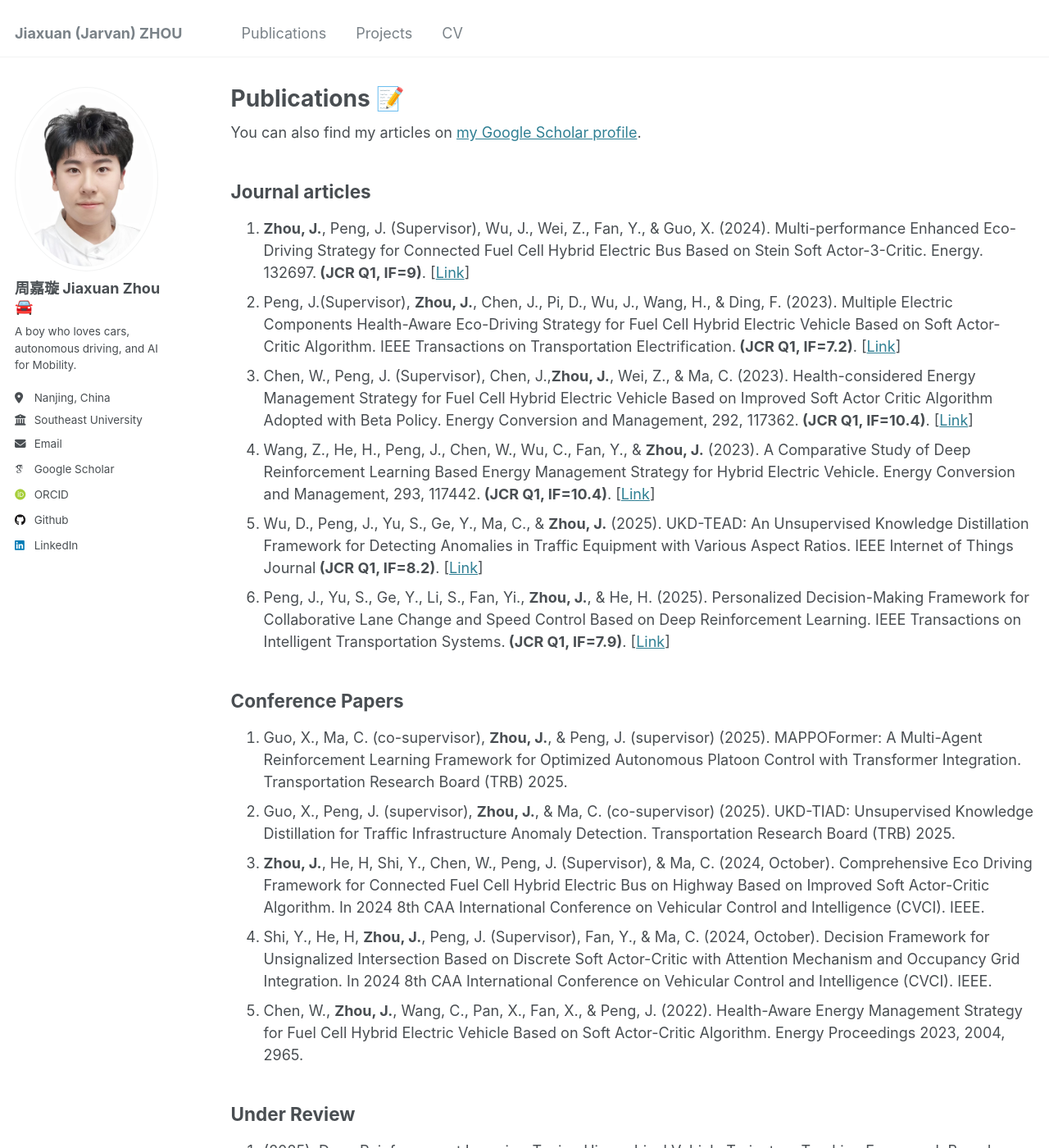
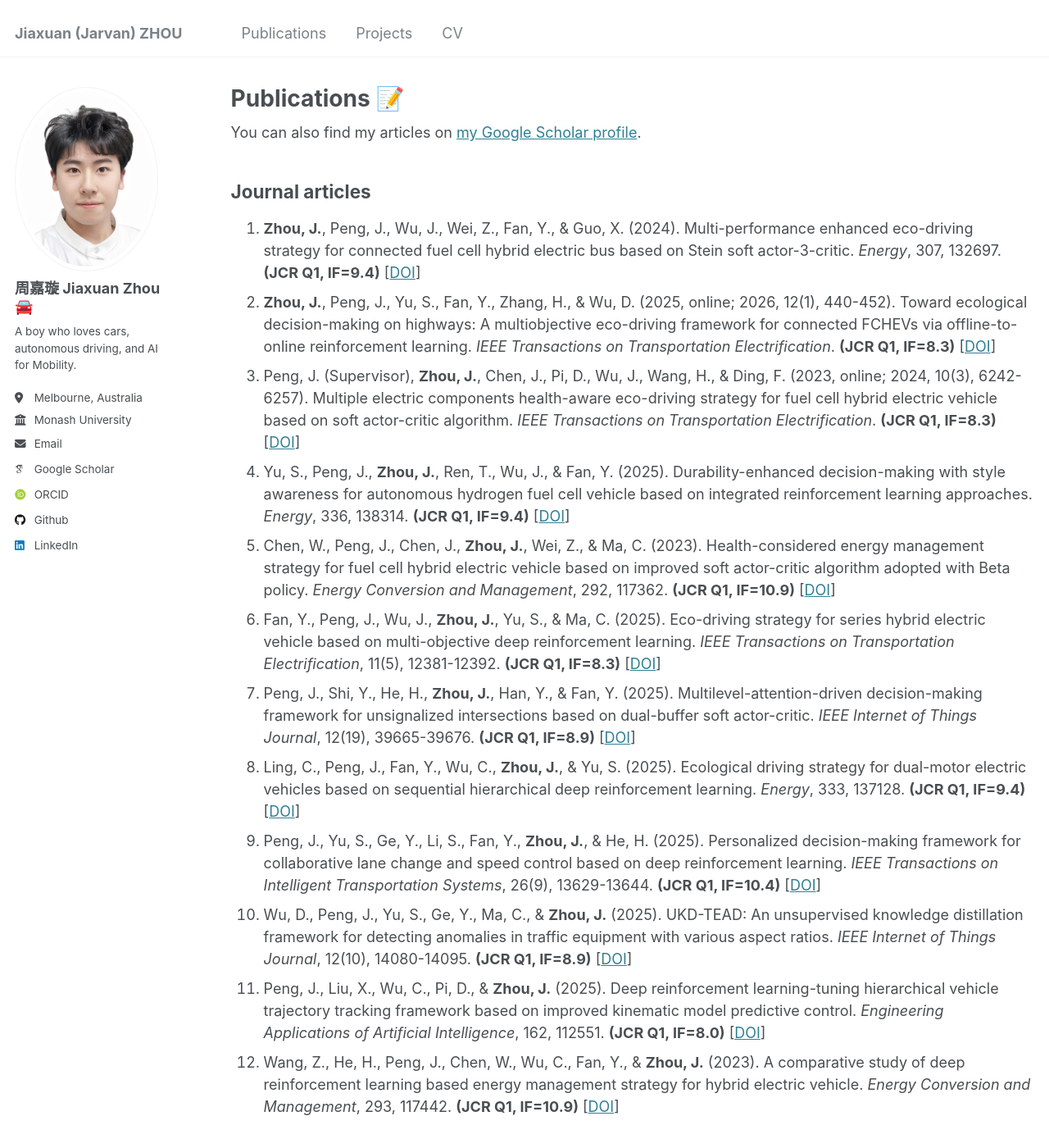
Before and after one commit to jarvanzhouz/jarvanzhouz.github.io, a Jekyll site: the page built from _pages/publications.html, in a window 1280 px wide and 1400 px high. Shown: the whole window at 82% size. Built offline with Jekyll 4.4.1, drawn with Linux system fonts in a browser that asks for light colours; some web fonts are replaced; some of the changed text lies outside the part shown.

Commit message:
Update profile, honors, and publication records

```diff
--- a/_config.yml
+++ b/_config.yml
@@ -25,8 +25,8 @@ author:
   name             : "周嘉璇 Jiaxuan Zhou &#128664;"
   pronouns         : # example: "she/her"
   bio              : "A boy who loves cars, autonomous driving, and AI for Mobility."
-  location         : "Nanjing, China"
-  employer         : "Southeast University"
+  location         : "Melbourne, Australia"
+  employer         : "Monash University"
   uri              : # URL
   email            : "jxzhou@seu.edu.cn"
 
--- a/_pages/publications.html
+++ b/_pages/publications.html
@@ -10,76 +10,35 @@ author_profile: true
 {% endif %}
 
 {% include base_path %}
-<p align = "justify">
+
 <h2>Journal articles</h2>
 <ol>
-<li><strong>Zhou, J.</strong>, Peng, J. (Supervisor), Wu, J., Wei, Z., Fan, Y., & Guo, X. (2024). Multi-performance Enhanced Eco-Driving Strategy for Connected Fuel Cell Hybrid Electric Bus Based on Stein Soft Actor-3-Critic. Energy. 132697.<strong> (JCR Q1, IF=9)</strong>. [<a href="https://doi.org/10.1016/j.energy.2024.132697
+<li><strong>Zhou, J.</strong>, Peng, J., Wu, J., Wei, Z., Fan, Y., &amp; Guo, X. (2024). Multi-performance enhanced eco-driving strategy for connected fuel cell hybrid electric bus based on Stein soft actor-3-critic. <em>Energy</em>, 307, 132697. <strong>(JCR Q1, IF=9.4)</strong> [<a href="https://doi.org/10.1016/j.energy.2024.132697" target="_blank" rel="noopener noreferrer">DOI</a>]</li>
+<li><strong>Zhou, J.</strong>, Peng, J., Yu, S., Fan, Y., Zhang, H., &amp; Wu, D. (2025, online; 2026, 12(1), 440-452). Toward ecological decision-making on highways: A multiobjective eco-driving framework for connected FCHEVs via offline-to-online reinforcement learning. <em>IEEE Transactions on Transportation Electrification</em>. <strong>(JCR Q1, IF=8.3)</strong> [<a href="https://doi.org/10.1109/TTE.2025.3615972" target="_blank" rel="noopener noreferrer">DOI</a>]</li>
+<li>Peng, J. (Supervisor), <strong>Zhou, J.</strong>, Chen, J., Pi, D., Wu, J., Wang, H., &amp; Ding, F. (2023, online; 2024, 10(3), 6242-6257). Multiple electric components health-aware eco-driving strategy for fuel cell hybrid electric vehicle based on soft actor-critic algorithm. <em>IEEE Transactions on Transportation Electrification</em>. <strong>(JCR Q1, IF=8.3)</strong> [<a href="https://doi.org/10.1109/TTE.2023.3339490" target="_blank" rel="noopener noreferrer">DOI</a>]</li>
+<li>Yu, S., Peng, J., <strong>Zhou, J.</strong>, Ren, T., Wu, J., &amp; Fan, Y. (2025). Durability-enhanced decision-making with style awareness for autonomous hydrogen fuel cell vehicle based on integrated reinforcement learning approaches. <em>Energy</em>, 336, 138314. <strong>(JCR Q1, IF=9.4)</strong> [<a href="https://doi.org/10.1016/j.energy.2025.138314" target="_blank" rel="noopener noreferrer">DOI</a>]</li>
+<li>Chen, W., Peng, J., Chen, J., <strong>Zhou, J.</strong>, Wei, Z., &amp; Ma, C. (2023). Health-considered energy management strategy for fuel cell hybrid electric vehicle based on improved soft actor-critic algorithm adopted with Beta policy. <em>Energy Conversion and Management</em>, 292, 117362. <strong>(JCR Q1, IF=10.9)</strong> [<a href="https://doi.org/10.1016/j.enconman.2023.117362" target="_blank" rel="noopener noreferrer">DOI</a>]</li>
+<li>Fan, Y., Peng, J., Wu, J., <strong>Zhou, J.</strong>, Yu, S., &amp; Ma, C. (2025). Eco-driving strategy for series hybrid electric vehicle based on multi-objective deep reinforcement learning. <em>IEEE Transactions on Transportation Electrification</em>, 11(5), 12381-12392. <strong>(JCR Q1, IF=8.3)</strong> [<a href="https://doi.org/10.1109/TTE.2025.3589715" target="_blank" rel="noopener noreferrer">DOI</a>]</li>
+<li>Peng, J., Shi, Y., He, H., <strong>Zhou, J.</strong>, Han, Y., &amp; Fan, Y. (2025). Multilevel-attention-driven decision-making framework for unsignalized intersections based on dual-buffer soft actor-critic. <em>IEEE Internet of Things Journal</em>, 12(19), 39665-39676. <strong>(JCR Q1, IF=8.9)</strong> [<a href="https://doi.org/10.1109/JIOT.2025.3585919" target="_blank" rel="noopener noreferrer">DOI</a>]</li>
+<li>Ling, C., Peng, J., Fan, Y., Wu, C., <strong>Zhou, J.</strong>, &amp; Yu, S. (2025). Ecological driving strategy for dual-motor electric vehicles based on sequential hierarchical deep reinforcement learning. <em>Energy</em>, 333, 137128. <strong>(JCR Q1, IF=9.4)</strong> [<a href="https://doi.org/10.1016/j.energy.2025.137128" target="_blank" rel="noopener noreferrer">DOI</a>]</li>
+<li>Peng, J., Yu, S., Ge, Y., Li, S., Fan, Y., <strong>Zhou, J.</strong>, &amp; He, H. (2025). Personalized decision-making framework for collaborative lane change and speed control based on deep reinforcement learning. <em>IEEE Transactions on Intelligent Transportation Systems</em>, 26(9), 13629-13644. <strong>(JCR Q1, IF=10.4)</strong> [<a href="https://doi.org/10.1109/TITS.2025.3569592" target="_blank" rel="noopener noreferrer">DOI</a>]</li>
+<li>Wu, D., Peng, J., Yu, S., Ge, Y., Ma, C., &amp; <strong>Zhou, J.</strong> (2025). UKD-TEAD: An unsupervised knowledge distillation framework for detecting anomalies in traffic equipment with various aspect ratios. <em>IEEE Internet of Things Journal</em>, 12(10), 14080-14095. <strong>(JCR Q1, IF=8.9)</strong> [<a href="https://doi.org/10.1109/JIOT.2024.3524788" target="_blank" rel="noopener noreferrer">DOI</a>]</li>
+<li>Peng, J., Liu, X., Wu, C., Pi, D., &amp; <strong>Zhou, J.</strong> (2025). Deep reinforcement learning-tuning hierarchical vehicle trajectory tracking framework based on improved kinematic model predictive control. <em>Engineering Applications of Artificial Intelligence</em>, 162, 112551. <strong>(JCR Q1, IF=8.0)</strong> [<a href="https://doi.org/10.1016/j.engappai.2025.112551" target="_blank" rel="noopener noreferrer">DOI</a>]</li>
+<li>Wang, Z., He, H., Peng, J., Chen, W., Wu, C., Fan, Y., &amp; <strong>Zhou, J.</strong> (2023). A comparative study of deep reinforcement learning based energy management strategy for hybrid electric vehicle. <em>Energy Conversion and Management</em>, 293, 117442. <strong>(JCR Q1, IF=10.9)</strong> [<a href="https://doi.org/10.1016/j.enconman.2023.117442" target="_blank" rel="noopener noreferrer">DOI</a>]</li>
+</ol>
 
-
-
-
-
-
-        " target="_blank" rel="noopener noreferrer">Link</a>]</li>
-<li>Peng, J.(Supervisor), <strong>Zhou, J.</strong>, Chen, J., Pi, D., Wu, J., Wang, H., & Ding, F. (2023). Multiple Electric Components Health-Aware Eco-Driving Strategy for Fuel Cell Hybrid Electric Vehicle Based on Soft Actor-Critic Algorithm. IEEE Transactions on Transportation Electrification.<strong> (JCR Q1, IF=7.2)</strong>. [<a href="https://doi.org/10.1109/TTE.2023.3339490
-
-
-
-
-
-
-        " target="_blank" rel="noopener noreferrer">Link</a>]</li>
-<li>Chen, W., Peng, J. (Supervisor), Chen, J.,<strong>Zhou, J.</strong>, Wei, Z., & Ma, C. (2023). Health-considered Energy Management Strategy for Fuel Cell Hybrid Electric Vehicle Based on Improved Soft Actor Critic Algorithm Adopted with Beta Policy. Energy Conversion and Management, 292, 117362.<strong> (JCR Q1, IF=10.4)</strong>. [<a href="https://doi.org/10.1016/j.enconman.2023.117362
-
-
-
-
-
-
-        " target="_blank" rel="noopener noreferrer">Link</a>]</li>
-<li>Wang, Z., He, H., Peng, J., Chen, W., Wu, C., Fan, Y., & <strong>Zhou, J.</strong> (2023). A Comparative Study of Deep Reinforcement Learning Based Energy Management Strategy for Hybrid Electric Vehicle. Energy Conversion and Management, 293, 117442.<strong> (JCR Q1, IF=10.4)</strong>. [<a href="https://doi.org/10.1016/j.enconman.2023.117442
-
-
-
-
-
-
-        " target="_blank" rel="noopener noreferrer">Link</a>]</li>
-<li>Wu, D., Peng, J., Yu, S., Ge, Y., Ma, C., & <strong>Zhou, J.</strong> (2025). UKD-TEAD: An Unsupervised Knowledge Distillation Framework for Detecting Anomalies in Traffic Equipment with Various Aspect Ratios. IEEE Internet of Things Journal<strong> (JCR Q1, IF=8.2)</strong>. [<a href="https://doi.org/10.1109/JIOT.2024.3524788
-
-
-
-
-
-
-        " target="_blank" rel="noopener noreferrer">Link</a>]</li>
-<li>Peng, J., Yu, S., Ge, Y., Li, S., Fan, Yi., <strong>Zhou, J.</strong>, & He, H. (2025). Personalized Decision-Making Framework for Collaborative Lane Change and Speed Control Based on Deep Reinforcement Learning. IEEE Transactions on Intelligent Transportation Systems.<strong> (JCR Q1, IF=7.9)</strong>. [<a href="https://doi.org/10.1109/TTE.2023.3339490
-
-
-
-
-
-
-        " target="_blank" rel="noopener noreferrer">Link</a>]</li>
-
+<h2>Under Review</h2>
+<ol>
+<li><strong>Zhou, J.</strong>, Xi, Y., Zhou, J., Li, Y., Wang, T., &amp; Zheng, N. Multi-scale style-aware diffusion framework for personalized end-to-end autonomous driving via reflective VLM agent. <em>Transportation Research Part C: Emerging Technologies</em>. Under Review. <strong>(JCR Q1, IF=8.4)</strong></li>
+<li><strong>Zhou, J.</strong>, Xi, Y., &amp; Zheng, N. Towards reliable future mining transportation: A cloud-based vehicle-infrastructure collaborative fault prognostics system for autonomous electric mining trucks. <em>IEEE Internet of Things Journal</em>. Under Review. <strong>(JCR Q1, IF=8.9)</strong></li>
+<li><strong>Zhou, J.</strong>, Zeng, G., Zheng, N., &amp; Li, D. Traffic-DiagAgent: A multi-agent collaborative diagnosis system for urban congestion road segments using LLMs. <em>IEEE Transactions on Intelligent Transportation Systems</em>. Under Review. <strong>(JCR Q1, IF=10.4)</strong></li>
 </ol>
 
 <h2>Conference Papers</h2>
 <ol>
-<li>Guo, X., Ma, C. (co-supervisor), <strong>Zhou, J.</strong>, & Peng, J. (supervisor) (2025). MAPPOFormer: A Multi-Agent Reinforcement Learning Framework for Optimized Autonomous Platoon Control with Transformer Integration. Transportation Research Board (TRB) 2025.</li>
-<li>Guo, X., Peng, J. (supervisor), <strong>Zhou, J.</strong>, & Ma, C. (co-supervisor) (2025). UKD-TIAD: Unsupervised Knowledge Distillation for Traffic Infrastructure Anomaly Detection. Transportation Research Board (TRB) 2025.</li>
-<li><strong>Zhou, J.</strong>, He, H, Shi, Y., Chen, W., Peng, J. (Supervisor), & Ma, C. (2024, October). Comprehensive Eco Driving Framework for Connected Fuel Cell Hybrid Electric Bus on Highway Based on Improved Soft Actor-Critic Algorithm. In 2024 8th CAA International Conference on Vehicular Control and Intelligence (CVCI). IEEE.</li>
-<li>Shi, Y., He, H, <strong>Zhou, J.</strong>, Peng, J. (Supervisor), Fan, Y., & Ma, C. (2024, October). Decision Framework for Unsignalized Intersection Based on Discrete Soft Actor-Critic with Attention Mechanism and Occupancy Grid Integration. In 2024 8th CAA International Conference on Vehicular Control and Intelligence (CVCI). IEEE.</li>
-<li>Chen, W., <strong>Zhou, J.</strong>, Wang, C., Pan, X., Fan, X., & Peng, J. (2022). Health-Aware Energy Management Strategy for Fuel Cell Hybrid Electric Vehicle Based on Soft Actor-Critic Algorithm. Energy Proceedings 2023, 2004, 2965.</li>
+<li>Guo, X., Ma, C. (co-supervisor), <strong>Zhou, J.</strong>, &amp; Peng, J. (supervisor) (2025). MAPPOFormer: A multi-agent reinforcement learning framework for optimized autonomous platoon control with transformer integration. Transportation Research Board (TRB) 2025.</li>
+<li>Guo, X., Peng, J. (supervisor), <strong>Zhou, J.</strong>, &amp; Ma, C. (co-supervisor) (2025). UKD-TIAD: Unsupervised knowledge distillation for traffic infrastructure anomaly detection. Transportation Research Board (TRB) 2025.</li>
+<li><strong>Zhou, J.</strong>, He, H., Shi, Y., Chen, W., Peng, J. (Supervisor), &amp; Ma, C. (2024, October). Comprehensive eco-driving framework for connected fuel cell hybrid electric bus on highway based on improved soft actor-critic algorithm. In 2024 8th CAA International Conference on Vehicular Control and Intelligence (CVCI). IEEE.</li>
+<li>Shi, Y., He, H., <strong>Zhou, J.</strong>, Peng, J. (Supervisor), Fan, Y., &amp; Ma, C. (2024, October). Decision framework for unsignalized intersection based on discrete soft actor-critic with attention mechanism and occupancy grid integration. In 2024 8th CAA International Conference on Vehicular Control and Intelligence (CVCI). IEEE.</li>
+<li>Chen, W., <strong>Zhou, J.</strong>, Wang, C., Pan, X., Fan, X., &amp; Peng, J. (2022). Health-aware energy management strategy for fuel cell hybrid electric vehicle based on soft actor-critic algorithm. <em>Energy Proceedings</em>, 2004, 2965.</li>
 </ol>
-
-<h2>Under Review</h2>
-<ol>
-<li>(2025). Deep Reinforcement Learning-Tuning Hierarchical Vehicle Trajectory Tracking Framework Based on Improved Kinematic Model Predictive Control.</li>
-<li>(2025). Autonomous Unprotected Left Turns: An Integrated Decision-Making and Motion Planning Framework Based on Deep Reinforcement Learning.</li>
-<li>(2025). Eco-driving Strategy for Series Hybrid Electric Vehicle Based-on Multi-Objective Deep Reinforcement Learning.</li>
-<li>(2025). Towards Ecological Driving on Highway: A Multi-objective Decision-making Framework for Connected FCHEVs via Offline-to-Online Reinforcement Learning.</li>
-<li>(2025). Multi-level Attention Driven Decision-Making Framework for Unsignalized Intersections based on Dual-Buffer Soft Actor-Critic.</li>
-<li>(2025). Ecological Driving Strategy for Dual-motor Electric Vehicles Based on Hierarchical Multi-Task Deep Reinforcement Learning. </li>
-</ol>
-</p>
```
Also changed, not shown: _pages/cv.md (+1 -0 lines).
